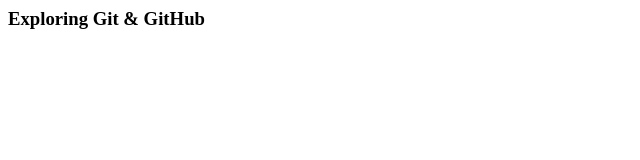
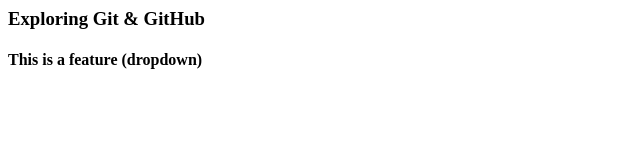
Before and after one commit to haadibey1453/ADO.NET, a plain HTML site: page index.html in a window 1280 px wide. Shown: the whole page, without its empty margins (0-640 px from the left). Drawn offline with Linux system fonts and the light colour scheme.

Commit message:
Adding Dropdown in feature1

```diff
--- a/index.html
+++ b/index.html
@@ -1 +1,2 @@
 <h3>Exploring Git & GitHub</h3>
+<h4>This is a feature (dropdown)</h4>
```
